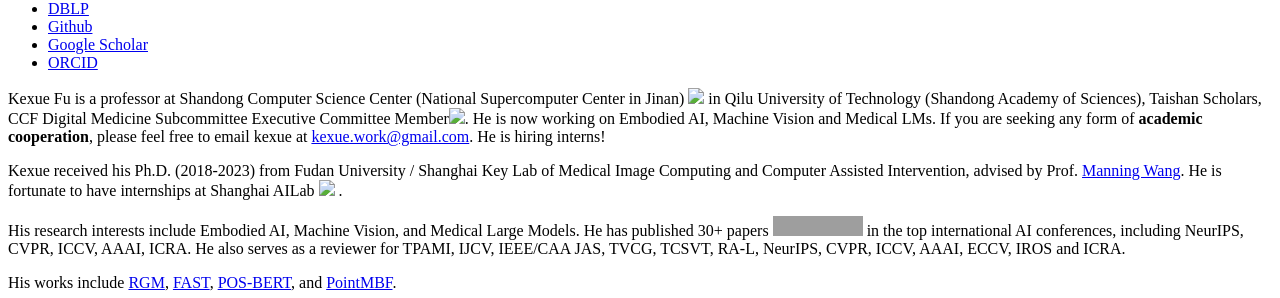
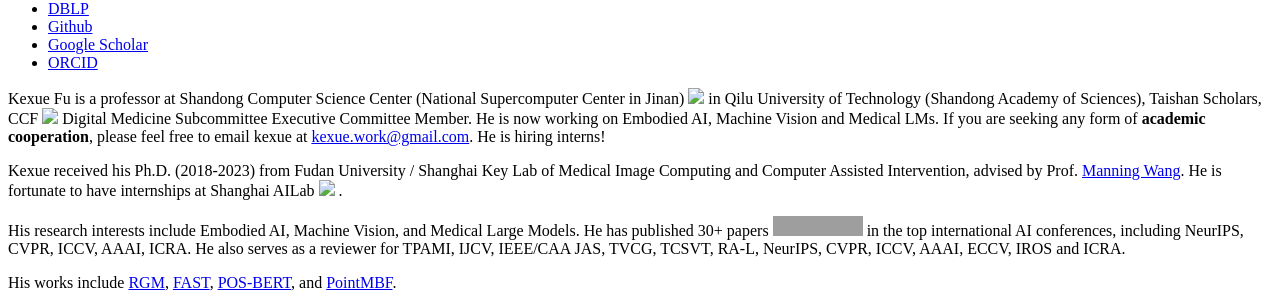
Before and after one commit to fukexue/fukexue.github.io, a Jekyll site: the page built from _pages/includes/intro.md, in a window 1280 px wide. Shown: the part 400-698 px from the top of the page. Built offline with Jekyll 4.4.1, drawn with Linux system fonts in a browser that asks for light colours; our own code applies the rules of GitHub Pages for plain Markdown files; grey boxes are pictures that could not be loaded.

Commit message:
Update intro.md

```diff
--- a/_pages/includes/intro.md
+++ b/_pages/includes/intro.md
@@ -1,4 +1,4 @@
-Kexue Fu is a professor at Shandong Computer Science Center (National Supercomputer Center in Jinan) <img src='./images/nscc.png' style='width: 6em;'> in Qilu University of Technology (Shandong Academy of Sciences), Taishan Scholars, CCF Digital Medicine Subcommittee Executive Committee Member<img src='./images/ccf.png' style='width: 6em;'>. He is now working on Embodied AI, Machine Vision and Medical LMs. If you are seeking any form of **academic cooperation**, please feel free to email kexue at [kexue.work@gmail.com](mailto:fukexue@fudan.edu.cn). He is hiring interns!
+Kexue Fu is a professor at Shandong Computer Science Center (National Supercomputer Center in Jinan) <img src='./images/nscc.png' style='width: 6em;'> in Qilu University of Technology (Shandong Academy of Sciences), Taishan Scholars, CCF <img src='./images/ccf.jpg' style='width: 6em;'> Digital Medicine Subcommittee Executive Committee Member. He is now working on Embodied AI, Machine Vision and Medical LMs. If you are seeking any form of **academic cooperation**, please feel free to email kexue at [kexue.work@gmail.com](mailto:fukexue@fudan.edu.cn). He is hiring interns!
 
 Kexue received his Ph.D. (2018-2023) from Fudan University / Shanghai Key Lab of Medical Image Computing and Computer Assisted Intervention, advised by Prof. [Manning Wang](https://basicmed.fudan.edu.cn/8c/ab/c28704a429227/page.htm). He is fortunate to have internships at Shanghai AILab <img src='./images/shailab.png' style='width: 6em;'> .
 
```
